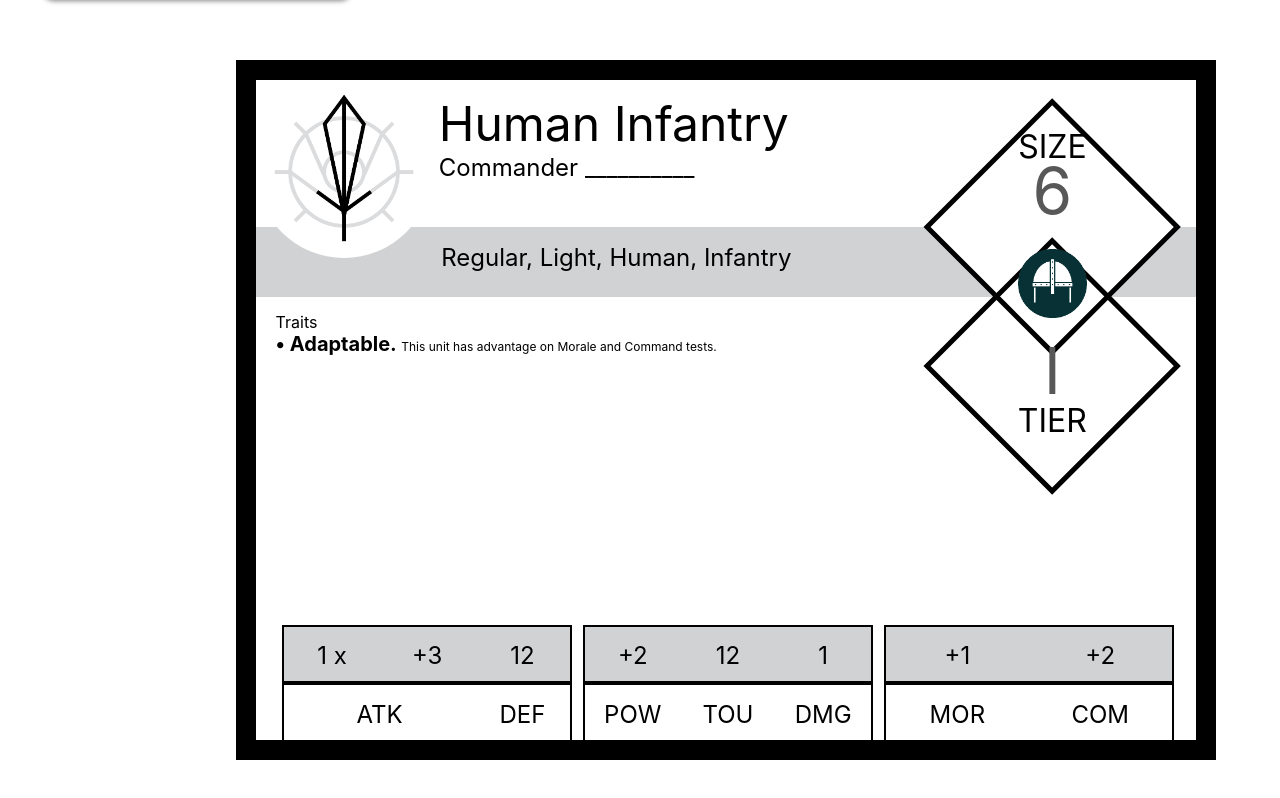
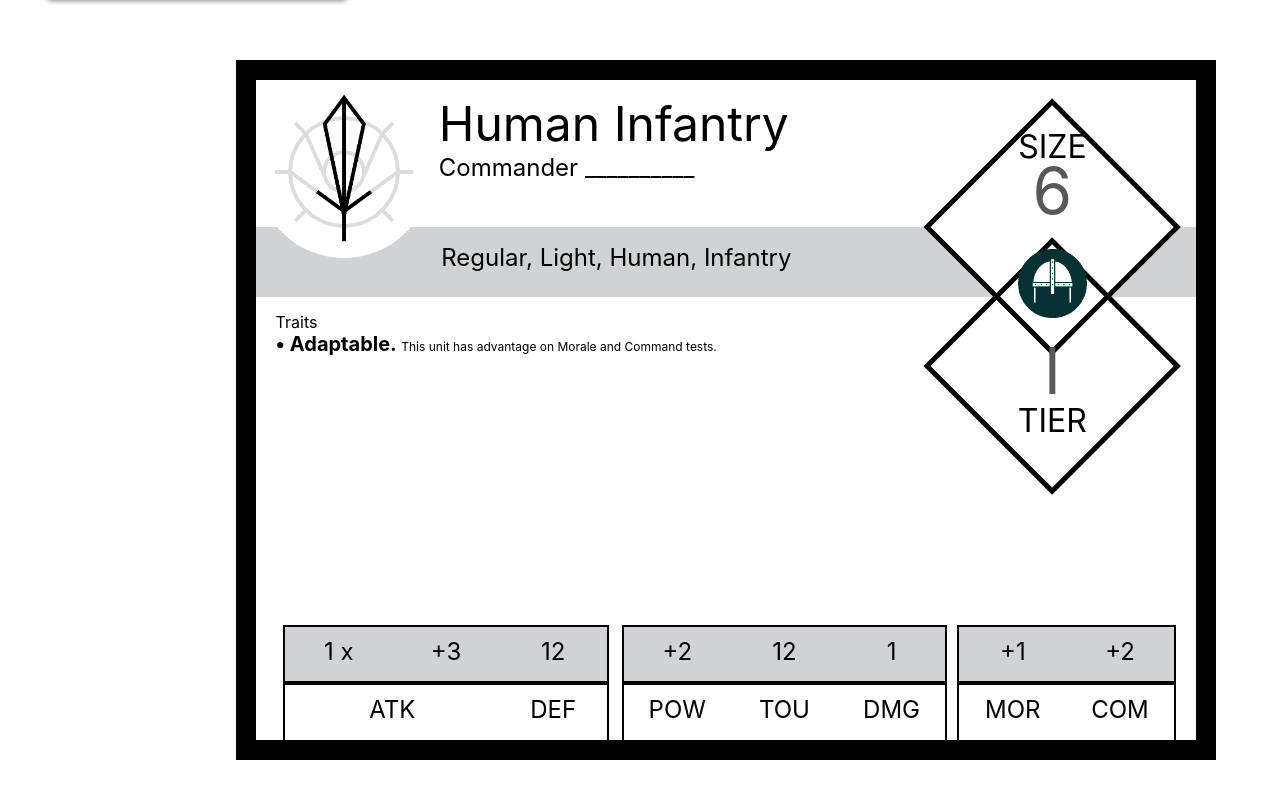
Before and after one commit to ZackBarbari/KW-Unit-Generator, a React (Create React App) app: page / in a window 1280 px wide. Shown: the part 1725-2523 px from the top of the page. Built offline with nearby package versions, Linux system fonts and the light colour scheme.

Commit message:
Minor layout changes

```diff
--- a/src/components/Card.css
+++ b/src/components/Card.css
@@ -148,14 +148,14 @@
     margin-bottom: -2px;
     display:flex;
     flex-direction: column;
-    flex: 1;
+    flex: 3;
     order: 1
   }
   .mor-com-block {
     margin-bottom: -2px;
     display:flex;
     flex-direction: column;
-    flex: 1;
+    flex: 2;
     order: 2
   }
   .ability-score-bar {
@@ -188,7 +188,7 @@
     order: 2;
   }
   .ability-score-title {
-    margin-top: 5%;
+    margin-top: 10px;
     font-size: 150%;
     text-align: center;
     color: var(--text-color);
@@ -196,7 +196,7 @@
   }
 
   .ability-score-title2 {
-    margin-top: 5%;
+    margin-top: 10px;
     font-size: 150%;
     text-align: center;
     color: var(--text-color);
--- a/src/components/InputBox.js
+++ b/src/components/InputBox.js
@@ -42,8 +42,6 @@ const InputBox = ({onMod}) => {
     const comRef = useRef('0')
     var list = [];
     var marker = true;
-
-    //console.log(raceMap.get(raceRef.current.value == null ? defaults.race : raceRef.current.value).modifiers,raceMap.get(raceRef.current.value == null ? defaults.race : raceRef.current.value).modifiers == ['0', '0', '0', '0', '0', '0'])
 
     const onSave = (event) => {
         var expMapForCurrent
@@ -139,7 +137,6 @@ const InputBox = ({onMod}) => {
     function addTrait() {
         for (var i = 0; i < traitList.length; i++) {
             list.push(traitList[i])
-            //console.log(traitList[i])
         }
         if (list[0]?.name !== "None.") {
             list.push(traitMap.get(traitRef.current.value.toString()));
@@ -253,9 +250,6 @@ const InputBox = ({onMod}) => {
             )}
             </div>
             <div className='trait-box'>
-                {raceMap.get(raceRef.current.value == null ? defaults.race : raceRef.current.value).modifiers == ['0', '0', '0', '0', '0', '0'] && (
-                    <>This race has no ancestral modifiers. It is strongly recommended to manually tweak the modifiers to your satisfaction.</>
-                )}
                 <NumberInput
                 label="Attack Number Modifier"
                 ref={numRef}
--- a/src/constants/traits.js
+++ b/src/constants/traits.js
@@ -239,7 +239,7 @@ const traits = {
   48: {
     name: "Fast Siege Weapon (Heavy).",
     description:
-      "This unit can attack a fortification. It automatically hits (no Attack test or Power test needed) and ."
+      "This unit can attack a fortification. It automatically hits (no Attack test or Power test needed) and deals 5 damage."
   },
   49: {
     name: "Fast Siege Weapon.",
```
